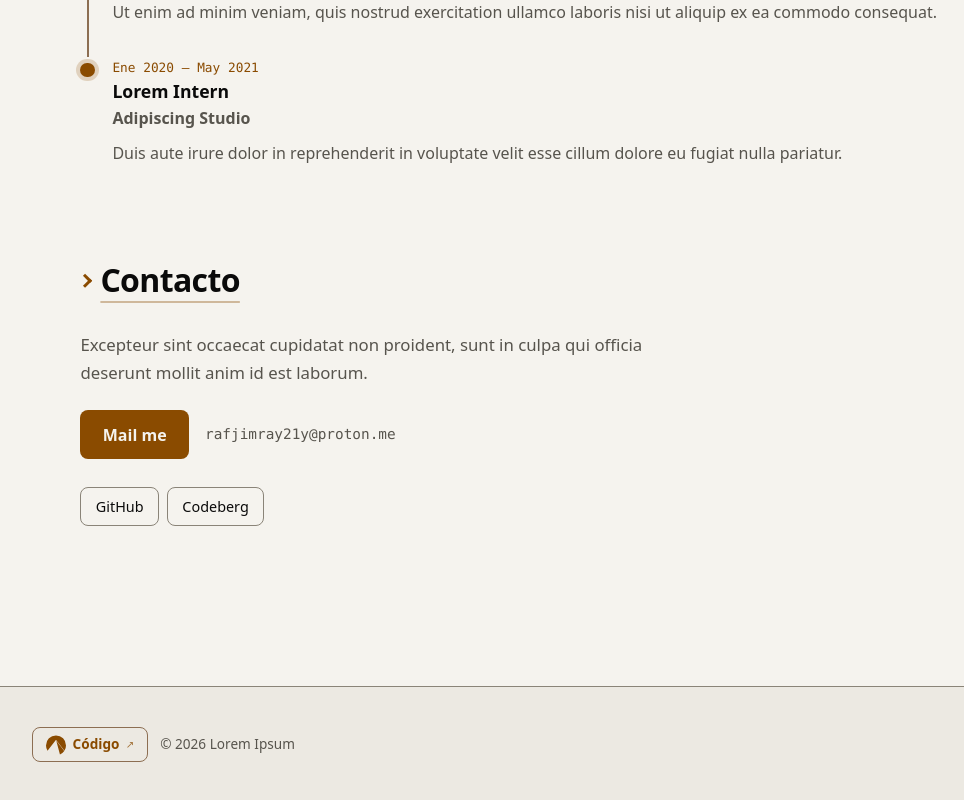
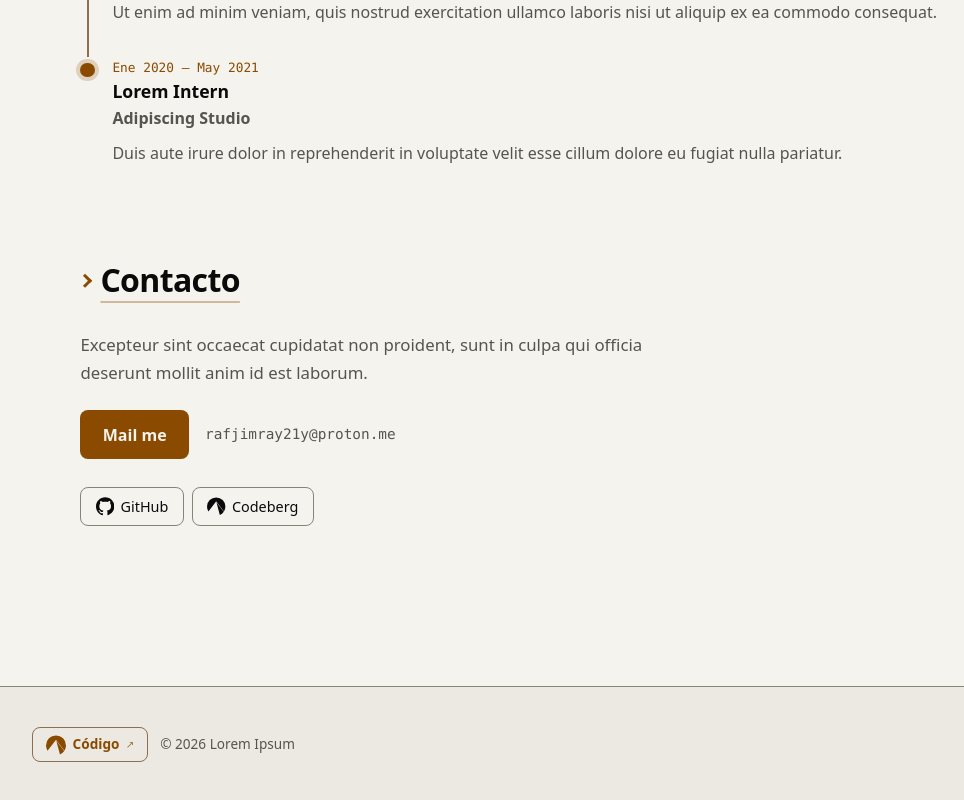
Before and after one commit to Sinbelisk/portfolio, a React (Vite) app: page / in a window 1280 px wide. Shown: the part 2232-3032 px from the top of the page, without its empty margins (86-1050 px from the left). Built offline with nearby package versions, Linux system fonts and the light colour scheme.

Commit message:
Icons to socials

```diff
--- a/src/Components/sections/Contact.tsx
+++ b/src/Components/sections/Contact.tsx
@@ -1,4 +1,5 @@
 import type { Profile, SocialLink } from "../../Data/types";
+import { getIcon } from "../../Data/api";
 import Section from "../ui/Section";
 import styles from "../../Styles/Components/sections/Contact.module.css";
 
@@ -18,13 +19,17 @@ function Contact({ profile, socialLinks }: ContactProps) {
         <span className={styles.email}>{profile.email}</span>
       </div>
       <ul className={styles.social}>
-        {socialLinks.map((link) => (
-          <li key={link.href}>
-            <a href={link.href} target="_blank" rel="noreferrer">
-              {link.label}
-            </a>
-          </li>
-        ))}
+        {socialLinks.map((link) => {
+          const Icon = getIcon(link.label);
+          return (
+            <li key={link.href}>
+              <a href={link.href} target="_blank" rel="noreferrer">
+                <Icon className={styles.icon} aria-hidden focusable={false} />
+                {link.label}
+              </a>
+            </li>
+          );
+        })}
       </ul>
     </Section>
   );
--- a/src/Data/iconsMap.ts
+++ b/src/Data/iconsMap.ts
@@ -9,6 +9,7 @@ import {
   SiExpress,
   SiFigma,
   SiGit,
+  SiGithub,
   SiGo,
   SiHtml5,
   SiJavascript,
@@ -46,6 +47,7 @@ export const iconMap: Record<string, IconType> = {
   postgresql: SiPostgresql,
   redis: SiRedis,
   git: SiGit,
+  github: SiGithub,
   docker: SiDocker,
   linux: SiLinux,
   figma: SiFigma,
--- a/src/Styles/Components/sections/Contact.module.css
+++ b/src/Styles/Components/sections/Contact.module.css
@@ -46,7 +46,9 @@
   list-style: none;
 
   a {
-    display: inline-block;
+    display: inline-flex;
+    align-items: center;
+    gap: 0.4rem;
     padding: 0.4rem 0.9rem;
     border: 1px solid var(--border);
     border-radius: var(--radius-pill);
@@ -62,3 +64,9 @@
     }
   }
 }
+
+.icon {
+  flex-shrink: 0;
+  width: clamp(1rem, 3vw, 1.15rem);
+  height: clamp(1rem, 3vw, 1.15rem);
+}
```
